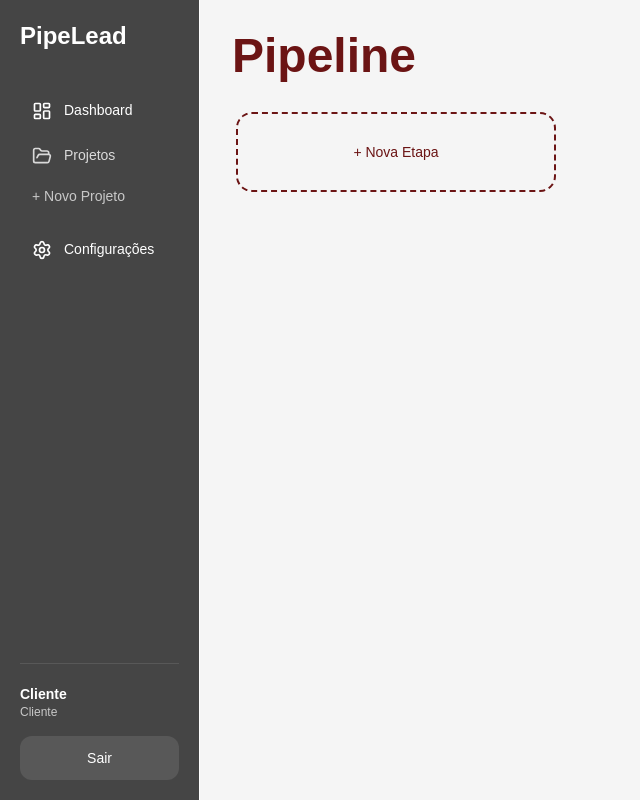
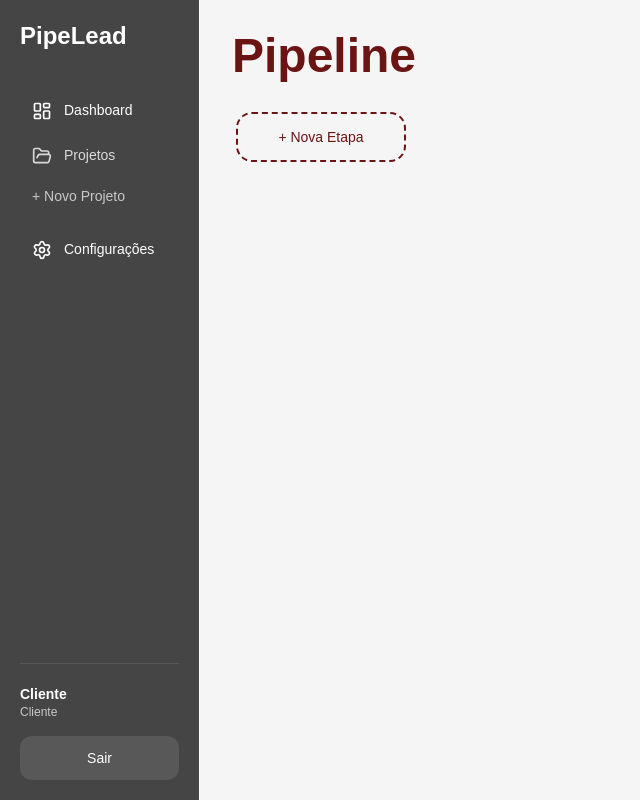
Before and after one commit to avaleadoficial/pipelead2, a Next.js app: page /pipeline in a window 1280 px wide. Shown: the whole page, without its empty margins (0-640 px from the left). Built offline with nearby package versions, Linux system fonts and the light colour scheme.

Commit message:
Update create-column-modal.tsx

```diff
--- a/app/components/modals/create-column-modal.tsx
+++ b/app/components/modals/create-column-modal.tsx
@@ -30,8 +30,9 @@ export function CreateColumnModal({
       <button
   onClick={() => setOpen(true)}
   className="
-    min-w-[320px]
-    h-[80px]
+    w-[170px]
+min-w-[170px]
+h-[50px]
     border-2
     border-dashed
     rounded-2xl
@@ -51,7 +52,7 @@ export function CreateColumnModal({
 
   return (
 
-    <div className="min-w-[320px] bg-white rounded-2xl p-4 shadow">
+    <div className="w-[250px] min-w-[250px] bg-white rounded-2xl p-4 shadow">
 
       <input
         value={title}
```
